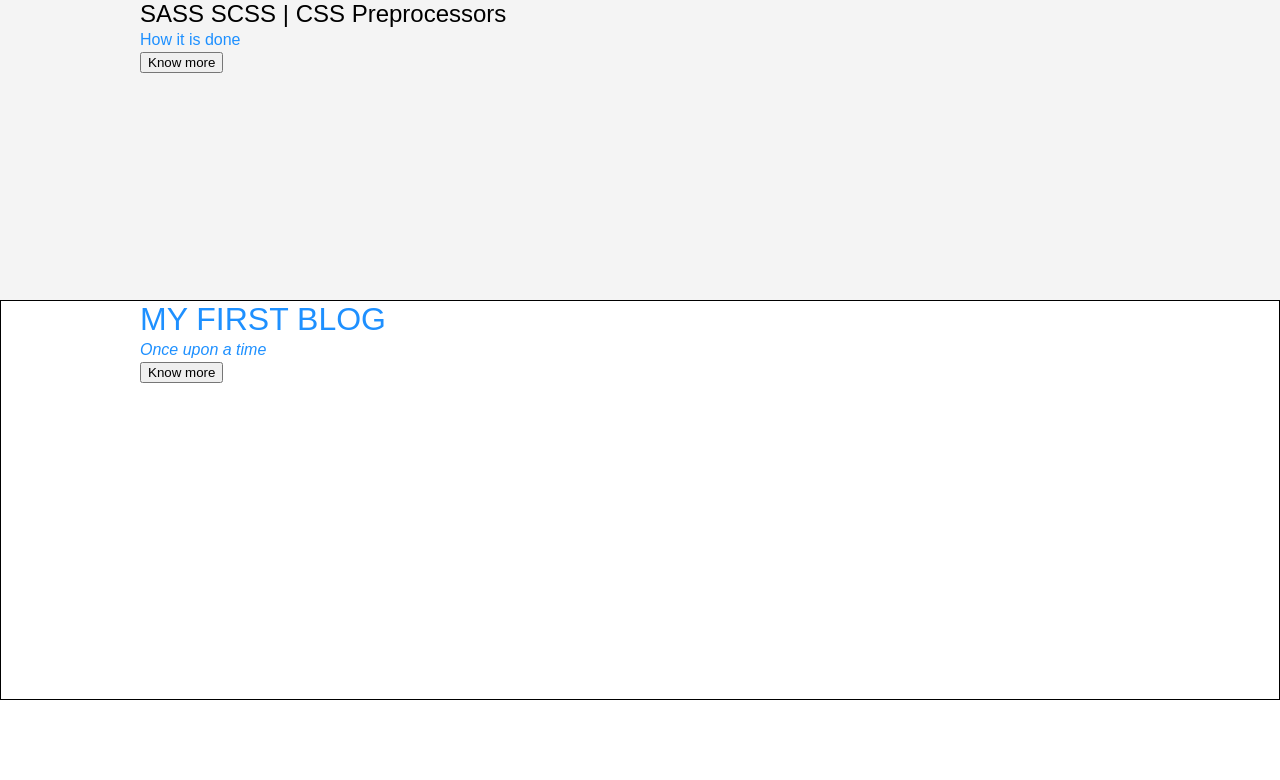
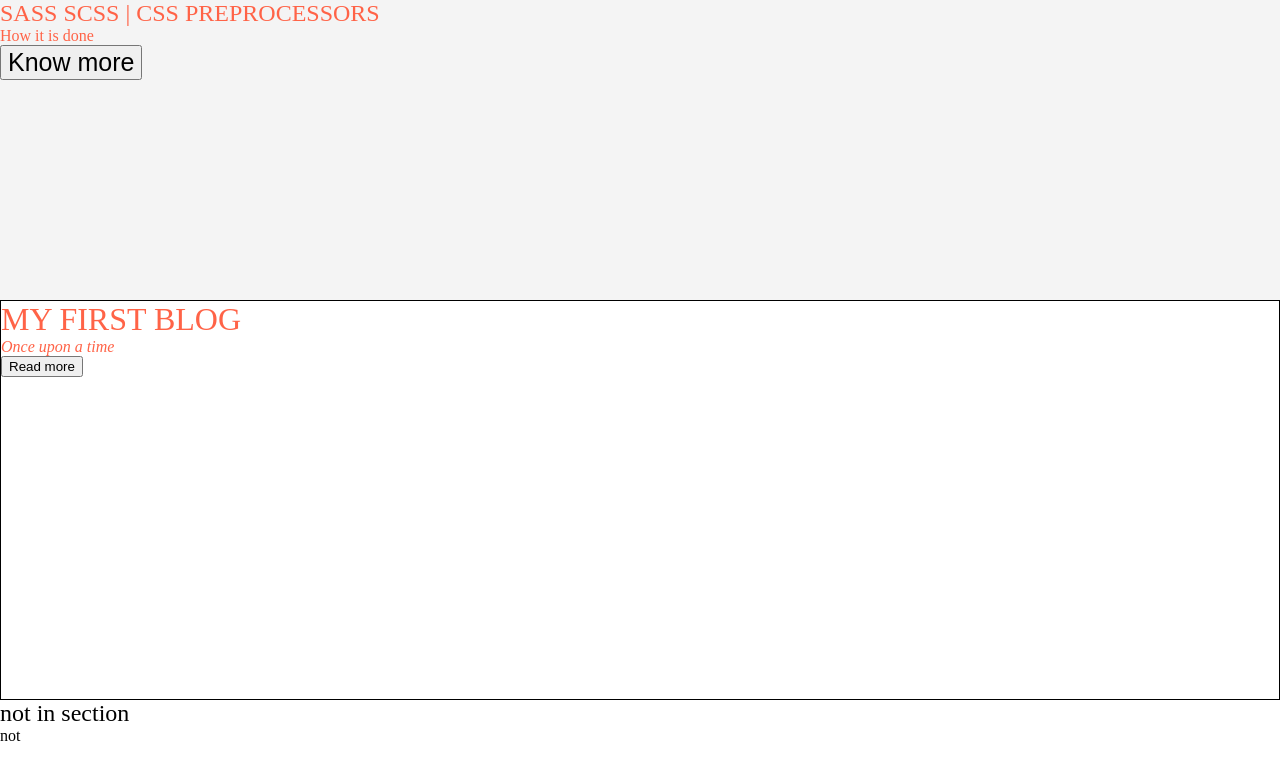
Before and after one commit to livrocky/HTML-17-SCSS-SASSS, a plain HTML site: page index.html in a window 1280 px wide. Drawn offline with Linux system fonts and the light colour scheme.

Commit message:
variables

```diff
--- a/index.html
+++ b/index.html
@@ -2,28 +2,31 @@
 <html lang="en">
 
 <head>
-    <meta charset="UTF-8">
-    <meta http-equiv="X-UA-Compatible" content="IE=edge">
-    <meta name="viewport" content="width=device-width, initial-scale=1.0">
+    <meta charset="UTF-8" />
+    <meta http-equiv="X-UA-Compatible" content="IE=edge" />
+    <meta name="viewport" content="width=device-width, initial-scale=1.0" />
     <title>SASS SCSS | CSS Preprocessors</title>
-    <link rel="stylesheet" href="css/style.css">
+    <link rel="stylesheet" href="scss/style.css" />
 </head>
 
 <body>
     <section class="hero">
         <div class="container">
-            <h1>SASS SCSS | CSS Preprocessors</h1>
+            <h2>SASS SCSS | CSS Preprocessors</h2>
             <p>How it is done</p>
             <button>Know more</button>
         </div>
     </section>
+
     <section class="main">
         <div class="container">
             <h2>My first blog</h2>
             <p>Once upon a time</p>
-            <button>Know more</button>
+            <button>Read more</button>
         </div>
     </section>
+    <h2>not in section</h2>
+    <p>not</p>
 </body>
 
 </html>
--- /dev/null
+++ b/scss/_reset.scss
@@ -0,0 +1,29 @@
+// /* reset ==================================== */
+* {
+  box-sizing: border-box;
+}
+
+a {
+  text-decoration: none;
+  color: inherit;
+}
+
+img {
+  max-width: 100%;
+}
+
+body {
+  margin: 0;
+}
+
+p,
+h1,
+h2,
+h3,
+h4,
+h5,
+h6 {
+  margin-top: 0;
+  margin-bottom: 0;
+  font-weight: 300;
+}
--- /dev/null
+++ b/scss/style.scss
@@ -0,0 +1,40 @@
+// partials _reset.scss
+@import "reset";
+
+// variables
+$mainTextColor: tomato;
+$bgColor: #f4f4f4;
+
+// /* hero  */
+.hero {
+  min-height: 300px;
+  background-color: $bgColor;
+  h2 {
+    text-transform: uppercase;
+    font-weight: normal;
+    color: $mainTextColor;
+  }
+  p {
+    color: $mainTextColor;
+  }
+  button {
+    font-size: 25px;
+  }
+}
+
+// /* main */
+.main {
+  min-height: 400px;
+  border: 1px solid #000;
+
+  h2 {
+    text-transform: uppercase;
+    font-weight: normal;
+    color: $mainTextColor;
+    font-size: 2rem;
+  }
+  p {
+    color: $mainTextColor;
+    font-style: italic;
+  }
+}
```
Also changed, not shown: scss/style.css (added), 1 other file.
